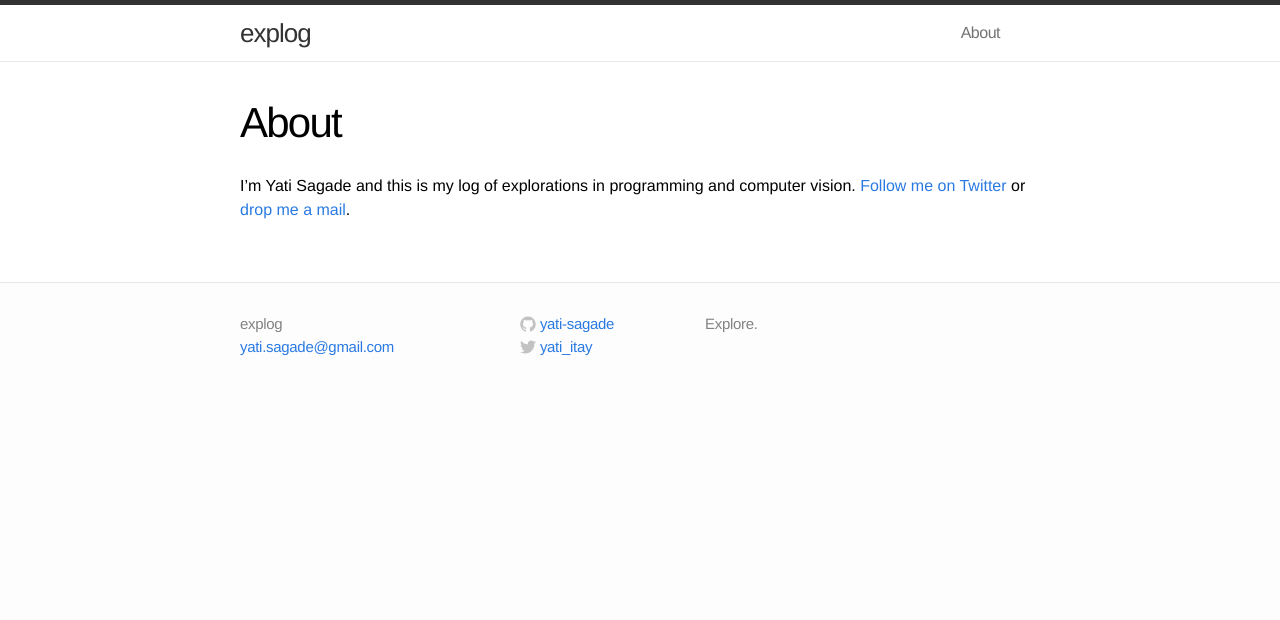
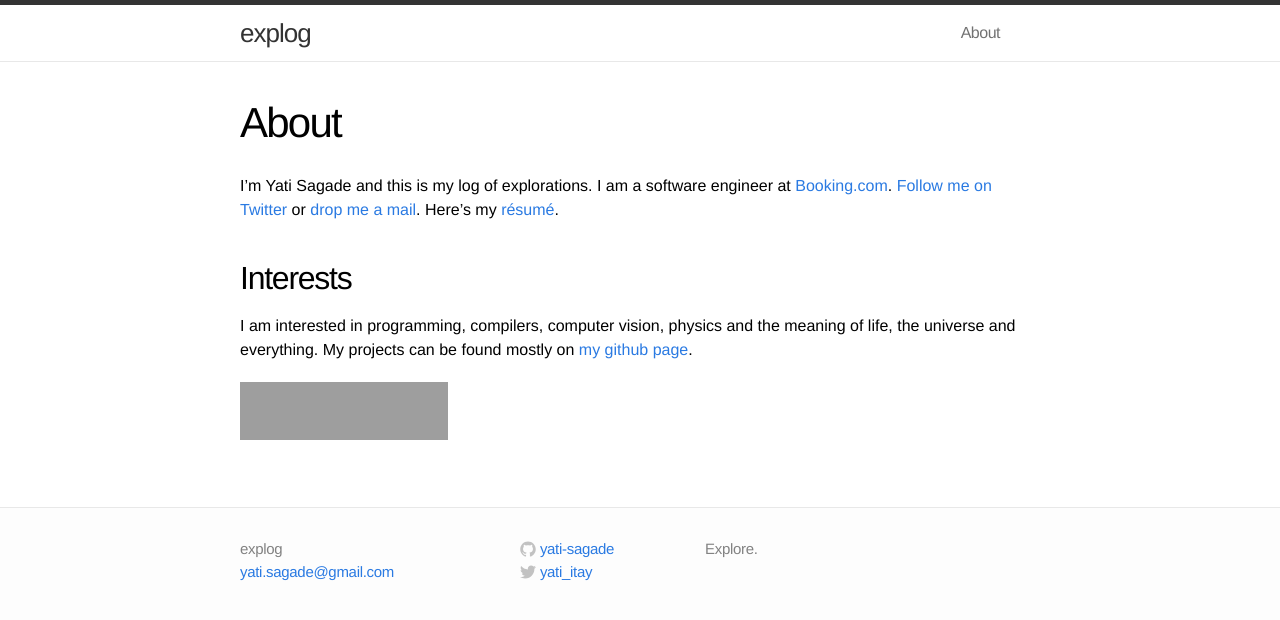
Before and after one commit to yati-sagade/yati-sagade.github.io, a Jekyll site: the page built from about.md, in a window 1280 px wide. Shown: the top 620 px of the page. Built offline with Jekyll 4.4.1, drawn with Linux system fonts in a browser that asks for light colours; grey boxes are pictures that could not be loaded.

Commit message:
About page changes and add cv.

```diff
--- a/about.md
+++ b/about.md
@@ -4,10 +4,22 @@ title: About
 permalink: /about/
 ---
 
-I'm Yati Sagade and this is my log of explorations in programming and computer
-vision. [Follow me on Twitter][1] or [drop me a mail][2].
+I'm Yati Sagade and this is my log of explorations. I am a software engineer at
+[Booking.com][3].  [Follow me on Twitter][1] or [drop me a mail][2]. Here's my
+[résumé][4].
 
 
+## Interests
+I am interested in programming, compilers, computer vision, physics and the
+meaning of life, the universe and everything. My projects can be found mostly
+on [my github page][5].
+
+<a href="http://stackexchange.com/users/351165">
+<img src="http://stackexchange.com/users/flair/351165.png" width="208" height="58" alt="profile for yati sagade on Stack Exchange, a network of free, community-driven Q&amp;A sites" title="profile for yati sagade on Stack Exchange, a network of free, community-driven Q&amp;A sites">
+</a>
 
 [1]: https://twitter.com/yati_itay
 [2]: mailto:yati.sagade@gmail.com
+[3]: https://www.booking.com
+[4]: /static/cv.pdf
+[5]: https://github.com/yati-sagade
```
Also changed, not shown: 1 other file.
